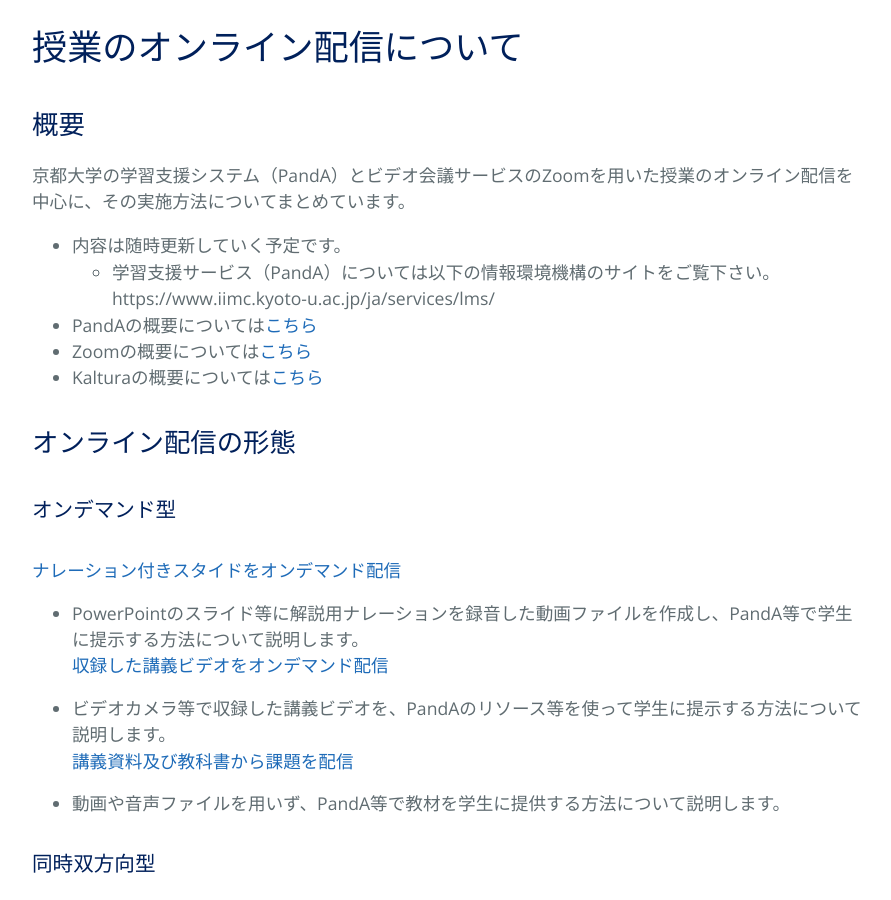
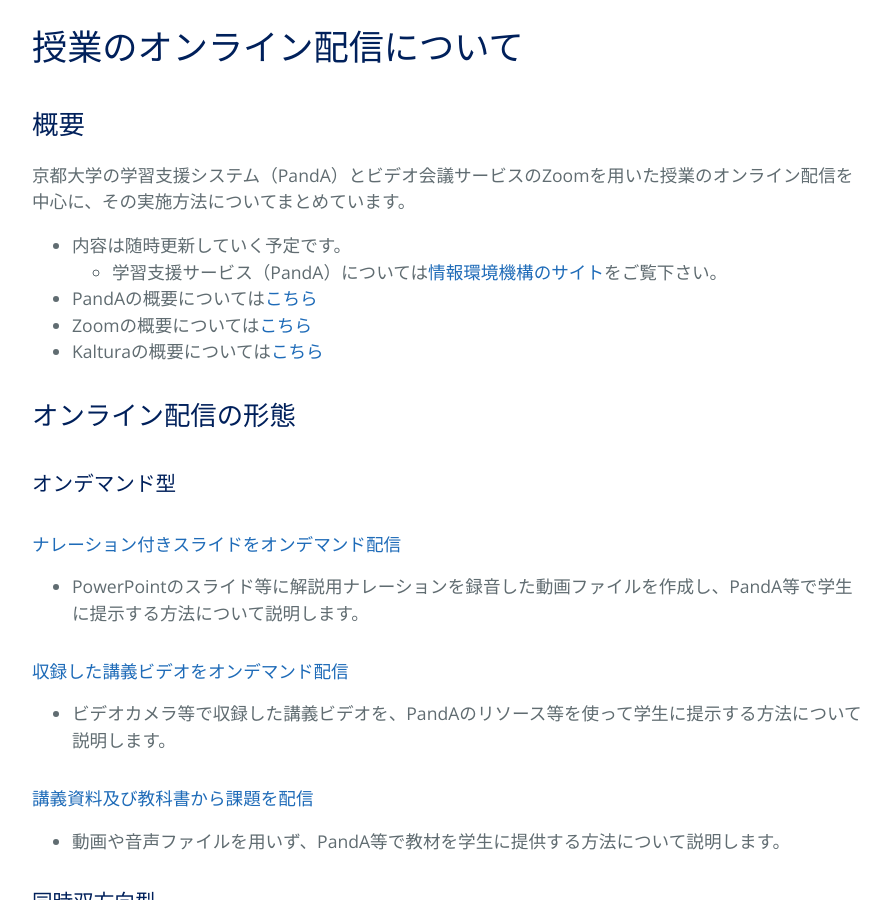
Before and after one commit to kyoto-u/online-edu, a Jekyll site: the page built from index.md, in a window 1280 px wide and 900 px high, scrolled down 384 px. Shown: the whole window, without its empty margins (192-1083 px from the left). Built offline with Jekyll 4.4.1, drawn with Linux system fonts in a browser that asks for light colours.

Commit message:
Add files via upload

```diff
--- a/index.md
+++ b/index.md
@@ -11,8 +11,7 @@ title: {{ site.name }}
 ## 概要
 京都大学の学習支援システム（PandA）とビデオ会議サービスのZoomを用いた授業のオンライン配信を中心に、その実施方法についてまとめています。
 - 内容は随時更新していく予定です。
-  - 学習支援サービス（PandA）については以下の情報環境機構のサイトをご覧下さい。
-https://www.iimc.kyoto-u.ac.jp/ja/services/lms/
+  - 学習支援サービス（PandA）については[情報環境機構のサイト](https://www.iimc.kyoto-u.ac.jp/ja/services/lms/)をご覧下さい。
 - PandAの概要については[こちら](panda)
 - Zoomの概要については[こちら](zoom)
 - Kalturaの概要については[こちら](kaltura)
@@ -20,16 +19,19 @@ https://www.iimc.kyoto-u.ac.jp/ja/services/lms/
 ## オンライン配信の形態
 
 ### オンデマンド型
-#### [ナレーション付きスタイドをオンデマンド配信](01_ppt_with_audio)
+#### [ナレーション付きスライドをオンデマンド配信](01_ppt_with_audio)
 - PowerPointのスライド等に解説用ナレーションを録音した動画ファイルを作成し、PandA等で学生に提示する方法について説明します。
+
 #### [収録した講義ビデオをオンデマンド配信](02_video_capture)
 - ビデオカメラ等で収録した講義ビデオを、PandAのリソース等を使って学生に提示する方法について説明します。
+
 #### [講義資料及び教科書から課題を配信](03_textbook)
 - 動画や音声ファイルを用いず、PandA等で教材を学生に提供する方法について説明します。
 
 ### 同時双方向型
 #### [教室内でZoomを利用したリアルタイム配信](04_zoom_classroom)
 - 教室や研究室等で、教員が黒板やホワイトボードに板書をしたりPPT等のスライドを提示しながら授業を進行し、それをビデオカメラで撮影した映像をリアルタイムでZoomで配信する方法について説明します。
+
 #### [教員自身にてZoomによるリアルタイム配信](05_zoom_office)
 - 教室・研究室・自宅等で教員自身がZoomの会議室を作成し、オンライン授業をおこなう方法について説明します。
 
```
